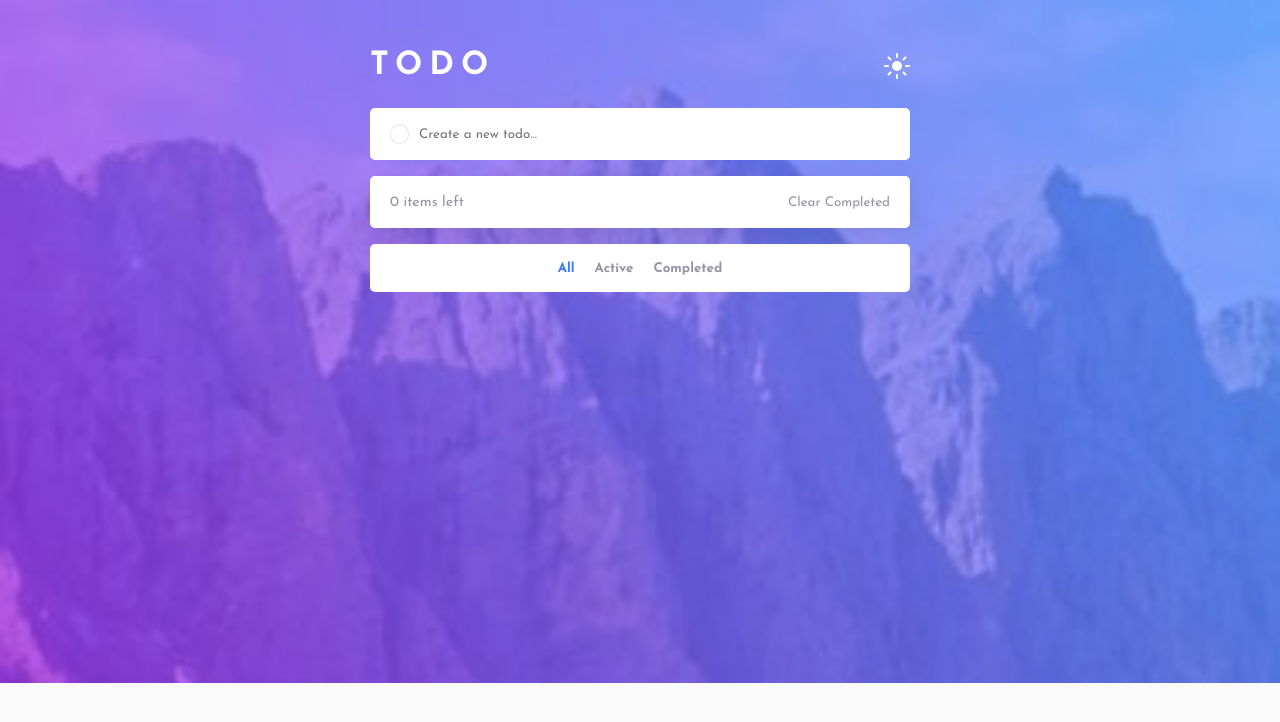
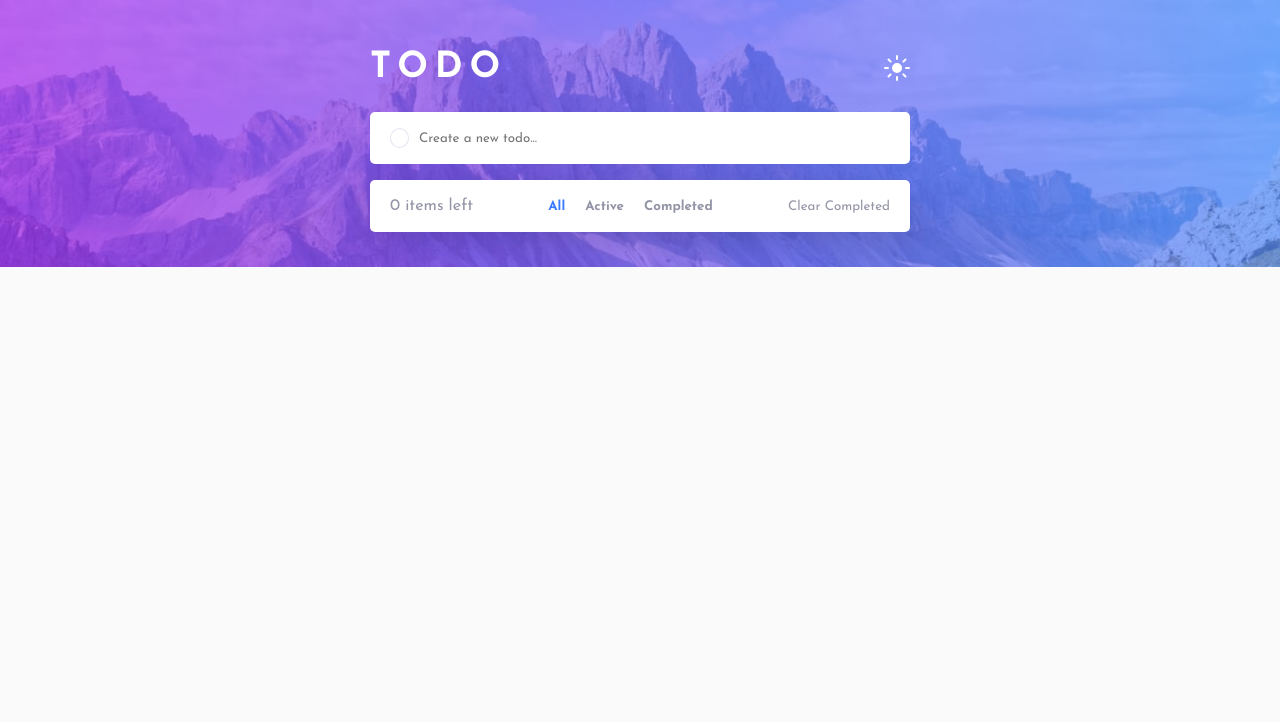
Before and after one commit to leo-jcq/todo-app, a React (Vite) app: page / in a window 1280 px wide. Shown: the top 722 px of the page. Built offline with nearby package versions, Linux system fonts and the light colour scheme.

Commit message:
📱 finish responsive

```diff
--- a/src/components/Filters/Filters.scss
+++ b/src/components/Filters/Filters.scss
@@ -10,4 +10,16 @@
     gap: 20px;
     justify-content: center;
     align-items: center;
+
+    position: absolute;
+    left: 0;
+    top: calc(100% + 16px);
 }
+
+@media screen and (min-width: 588px) {
+    .filters {
+        width: auto;
+
+        position: static;
+    }
+}
--- a/src/components/Filters/Filters.tsx
+++ b/src/components/Filters/Filters.tsx
@@ -1,6 +1,6 @@
 import { FC } from 'react';
 import FilterBtn from '../FilterBtn/FilterBtn';
-import { TodoFilter } from '../Main/Main';
+import { TodoFilter } from '../TodoList/TodoList';
 import './Filters.scss';
 
 interface FiltersProps {
--- a/src/components/Main/Main.scss
+++ b/src/components/Main/Main.scss
@@ -1,5 +1,5 @@
 .main {
-    height: 100vh;
+    min-height: 100vh;
 
     padding: 50px 24px;
 
@@ -25,3 +25,13 @@
 .dark .main {
     background-image: url("/bg-mobile-dark.jpg");
 }
+
+@media screen and (min-width: 720px) {
+    .light .main {
+        background-image: url("/bg-desktop-light.jpg");
+    }
+
+    .dark .main {
+        background-image: url("/bg-desktop-dark.jpg");
+    }
+}
--- a/src/components/Main/Main.tsx
+++ b/src/components/Main/Main.tsx
@@ -1,6 +1,5 @@
-import { FC, useMemo, useState } from 'react';
+import { FC, useState } from 'react';
 import AddTodo from '../AddTodo/AddTodo';
-import Filters from '../Filters/Filters';
 import Header from '../Header/Header';
 import TodoList from '../TodoList/TodoList';
 import './Main.scss';
@@ -11,11 +10,8 @@ export type TodoType = {
     completed: boolean;
 };
 
-export type TodoFilter = 'all' | 'active' | 'completed';
-
 const Main: FC = () => {
     const [todoList, setTodoList] = useState<TodoType[]>([]);
-    const [filter, setFilter] = useState<TodoFilter>('all');
 
     const addTodo = (description: string) => {
         const newTodo: TodoType = {
@@ -42,28 +38,16 @@ const Main: FC = () => {
         setTodoList((prevTodoList) => prevTodoList.filter((todo) => !todo.completed));
     };
 
-    const currentTodoList = useMemo(() => {
-        switch (filter) {
-            case 'active':
-                return todoList.filter((todo) => !todo.completed);
-            case 'completed':
-                return todoList.filter((todo) => todo.completed);
-            default:
-                return todoList;
-        }
-    }, [todoList, filter]);
-
     return (
         <main className="main">
             <Header />
             <AddTodo addTodo={addTodo} />
             <TodoList
-                todoList={currentTodoList}
+                todoList={todoList}
                 removeTodo={removeTodo}
                 completeTodo={completeTodo}
                 clearCompleted={clearCompleted}
             />
-            <Filters currentFilter={filter} setFilter={setFilter} />
         </main>
     );
 };
--- a/src/components/TodoList/TodoList.scss
+++ b/src/components/TodoList/TodoList.scss
@@ -12,8 +12,6 @@
 
     box-shadow: 0 10px 30px rgba(0, 0, 0, 0.1);
 
-    margin-bottom: 16px;
-
     & .infos {
         height: 52px;
         width: 100%;
@@ -27,6 +25,8 @@
         font-size: 0.9em;
         color: var(--text-secondary);
 
+        position: relative;
+
         & .clear {
             background-color: transparent;
 
--- a/src/components/TodoList/TodoList.tsx
+++ b/src/components/TodoList/TodoList.tsx
@@ -1,4 +1,5 @@
-import { FC, useMemo } from 'react';
+import { FC, useMemo, useState } from 'react';
+import Filters from '../Filters/Filters';
 import { TodoType } from '../Main/Main';
 import Todo from '../Todo/Todo';
 import './TodoList.scss';
@@ -10,12 +11,27 @@ interface TodoListProps {
     clearCompleted: () => void;
 }
 
+export type TodoFilter = 'all' | 'active' | 'completed';
+
 const TodoList: FC<TodoListProps> = ({ todoList, removeTodo, completeTodo, clearCompleted }) => {
+    const [filter, setFilter] = useState<TodoFilter>('all');
+
     const itemsLeft = useMemo(() => todoList.filter((todo) => !todo.completed).length, [todoList]);
+
+    const currentTodoList = useMemo(() => {
+        switch (filter) {
+            case 'active':
+                return todoList.filter((todo) => !todo.completed);
+            case 'completed':
+                return todoList.filter((todo) => todo.completed);
+            default:
+                return todoList;
+        }
+    }, [todoList, filter]);
 
     return (
         <div className="todos">
-            {todoList.map((todo) => (
+            {currentTodoList.map((todo) => (
                 <Todo
                     key={todo.id}
                     todo={todo}
@@ -25,6 +41,7 @@ const TodoList: FC<TodoListProps> = ({ todoList, removeTodo, completeTodo, clear
             ))}
             <div className="infos">
                 <span className="items">{itemsLeft} items left</span>
+                <Filters currentFilter={filter} setFilter={setFilter} />
                 <button className="clear" onClick={clearCompleted}>
                     Clear Completed
                 </button>
--- a/src/index.scss
+++ b/src/index.scss
@@ -1,4 +1,4 @@
-@import url('https://fonts.googleapis.com/css2?family=Josefin+Sans:wght@400;700&display=swap');
+@import url("https://fonts.googleapis.com/css2?family=Josefin+Sans:wght@400;700&display=swap");
 
 *,
 ::before,
@@ -8,9 +8,15 @@
 
     box-sizing: border-box;
 
-    font-family: 'Josefin Sans', sans-serif;
+    font-family: "Josefin Sans", sans-serif;
 }
 
 :root {
     font-size: 16px;
 }
+
+@media screen and (min-width: 720px) {
+    :root {
+        font-size: 18px;
+    }
+}
```
